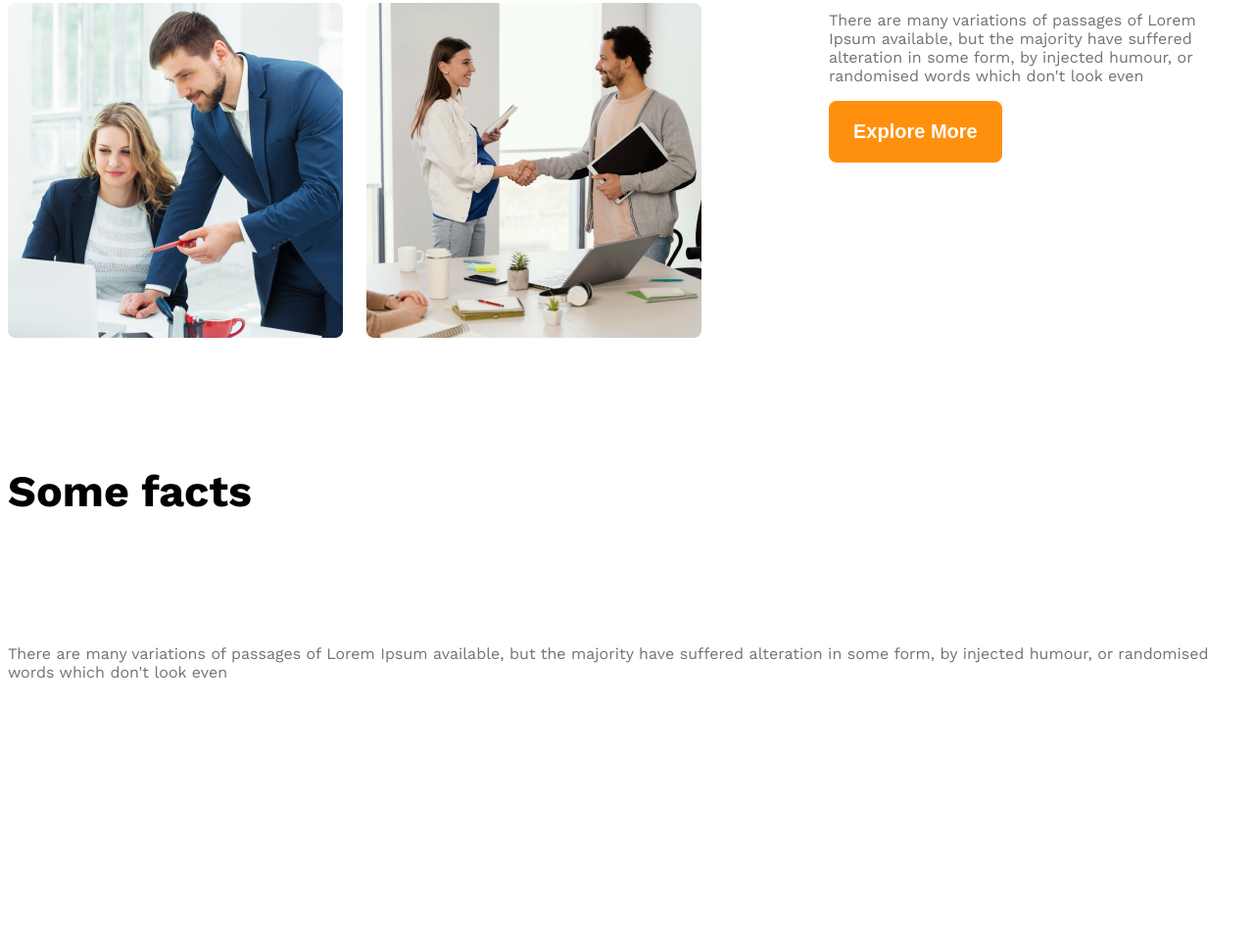
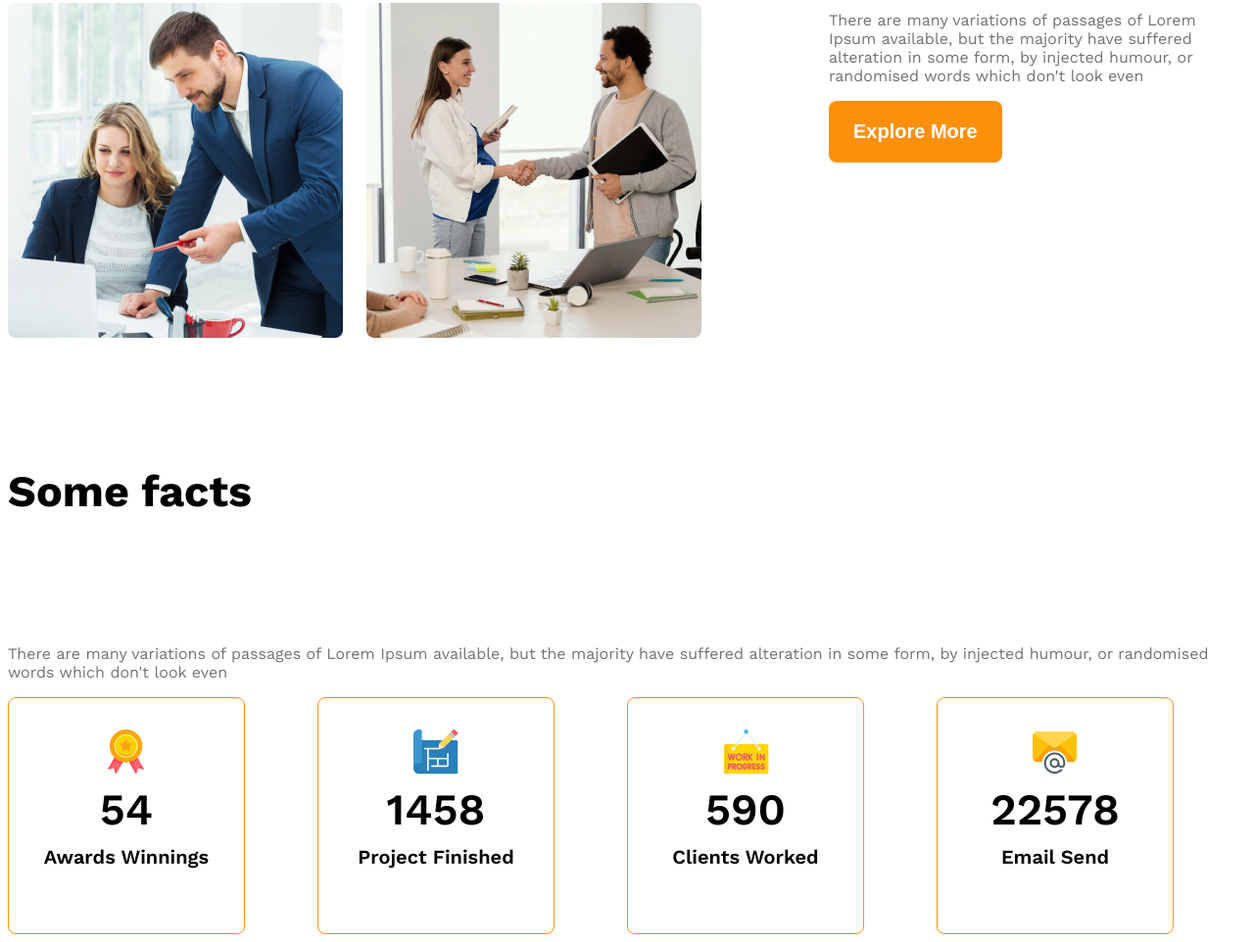
Before and after one commit to tasriful27/g3-architects-responsive-website, a plain HTML site: page index.html in a window 1280 px wide. Shown: the part 1677-2639 px from the top of the page at 98% size. Before the commit the page ends 2389 px from the top, so only its background shows below. Drawn offline with nearby package versions, Linux system fonts and the light colour scheme.

Commit message:
added other file

```diff
--- a/index.html
+++ b/index.html
@@ -21,7 +21,7 @@
         <div class="banner">
              <div class="banner-content"><h1 class="banner-title">Brand New
               Group of Architects </h1>
-              <p class="banner-description">There are many variations of passages of Lorem Ipsum available, but the majority have suffered alteration in some form, by injected humour, or randomised words which don't look even</p>
+              <p class="banner-description text-light-gray">There are many variations of passages of Lorem Ipsum available, but the majority have suffered alteration in some form, by injected humour, or randomised words which don't look even</p>
               <button class="btn-primary">Explore More</button></div>
               <img class="banner-image" src="images/banner.png" alt="">
 
@@ -50,6 +50,37 @@
          <!-- some facts -->
           <section class="some-facts">
           <p class="text-light-gray">There are many variations of passages of Lorem Ipsum available, but the majority have suffered alteration in some form, by injected humour, or randomised words which don't look even</p>
+          <div class="facts-container">
+            <!-- .fact-card*4>img.fact-icon+h4.fact-number+h5.fact-name -->
+             <div class="fact-card display-flex">
+              <div>
+                <img src="images/icons/ribon.png" alt="" class="fact-icon">
+              <h4 class="fact-number">54</h4>
+              <h5 class="fact-name">Awards Winnings</h5>
+            </div>
+             </div>
+             <div class="fact-card display-flex">
+              <div>
+                <img src="images/icons/projects.png" alt="" class="fact-icon">
+              <h4 class="fact-number">1458</h4>
+              <h5 class="fact-name">Project Finished</h5>
+              </div>
+             </div>
+             <div class="fact-card display-flex">
+              <div>
+                <img src="images/icons/customers.png" alt="" class="fact-icon">
+              <h4 class="fact-number">590</h4>
+              <h5 class="fact-name">Clients Worked</h5>
+              </div>
+             </div>
+             <div class="fact-card display-flex">
+              <div>
+                <img src="images/icons/email.png" alt="" class="fact-icon">
+              <h4 class="fact-number">22578</h4>
+              <h5 class="fact-name">Email Send</h5>
+              </div>
+             </div>
+          </div>
 
           </section>
     </main>
--- a/styles/architects.css
+++ b/styles/architects.css
@@ -122,8 +122,35 @@ main > section{
 #quick-list{
     font-weight: 500;
 }
+/* some facts related styles */
+.facts-container{
+    display: grid;
+    grid-template-columns: repeat(4, 1fr);
+}
+.fact-card{
+    border: 1px solid #FF900E;
+    width: 240px;
+    height: 240px;
+    border-radius: 8px;
+    text-align: center;
+    align-items: center;
+    justify-content: center;
+}
+.fact-number{
+    font-size: 2.8rem;
+    font-weight: 600;
+    margin-top: 5px;
+    margin-bottom: 10px;
+}
+.fact-name{
+    font-size: 1.25rem;
+    font-weight: 600;
+    margin-top: 10px;
+}
 
-
+.fact-description{
+    max-width: 540px;
+}
 
 /* responsive media query */
 @media screen and (max-width: 576px) {
```
